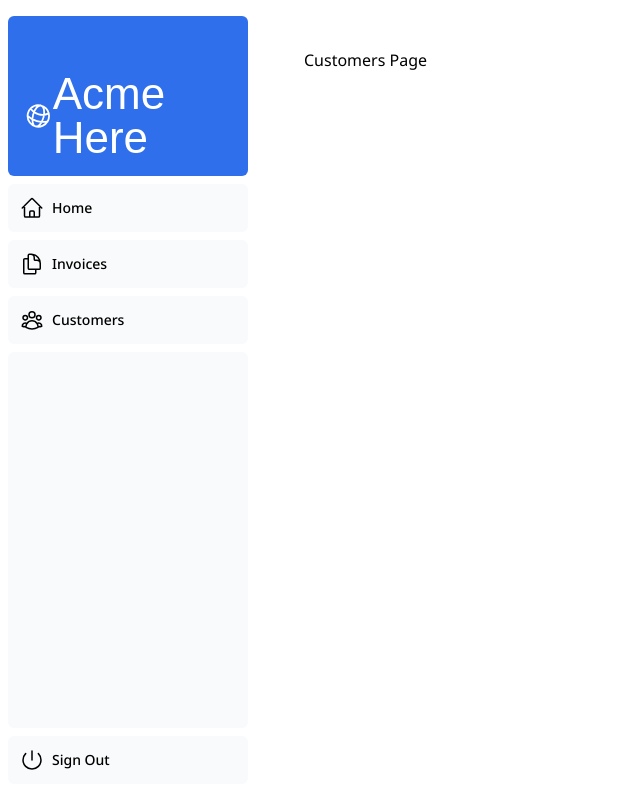
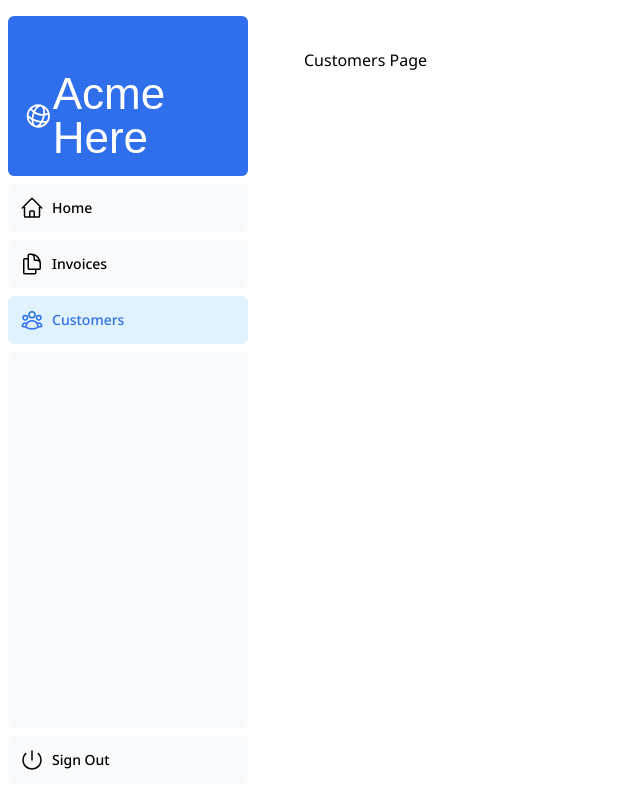
Before and after one commit to matthewradtke-millerwelds/nextjs-dashboard, a Next.js app: page /dashboard/customers in a window 1280 px wide. Shown: the whole page, without its empty margins (0-640 px from the left). Built offline with nearby package versions, Linux system fonts and the light colour scheme; a web font is replaced by a local one.

Commit message:
Chapter 5 UI updates for links and navigation

```diff
--- a/app/ui/dashboard/nav-links.tsx
+++ b/app/ui/dashboard/nav-links.tsx
@@ -1,8 +1,14 @@
+'use client';
+
 import {
   UserGroupIcon,
   HomeIcon,
   DocumentDuplicateIcon,
 } from '@heroicons/react/24/outline';
+
+import Link from 'next/link'; // Link allows client side navigation where we dont need a whole page refresh
+import { usePathname } from 'next/navigation'; // Allows us to get the users current path in the application
+import clsx from 'clsx'; // library used for conditional styling
 
 // Map of links to display in the side navigation.
 // Depending on the size of the application, this would be stored in a database.
@@ -17,19 +23,25 @@
 ];
 
 export default function NavLinks() {
+  const pathname = usePathname();
   return (
     <>
       {links.map((link) => {
         const LinkIcon = link.icon;
         return (
-          <a
+          <Link // Replace a tags with link to utilize next js link. Gain benefits of client side nav
             key={link.name}
             href={link.href}
-            className="flex h-[48px] grow items-center justify-center gap-2 rounded-md bg-gray-50 p-3 text-sm font-medium hover:bg-sky-100 hover:text-blue-600 md:flex-none md:justify-start md:p-2 md:px-3"
+            className={clsx(
+              'flex h-[48px] grow items-center justify-center gap-2 rounded-md bg-gray-50 p-3 text-sm font-medium hover:bg-sky-100 hover:text-blue-600 md:flex-none md:justify-start md:p-2 md:px-3',
+              {
+                'bg-sky-100 text-blue-600': pathname === link.href,
+              },
+            )}
           >
             <LinkIcon className="w-6" />
             <p className="hidden md:block">{link.name}</p>
-          </a>
+          </Link>
         );
       })}
     </>
```
